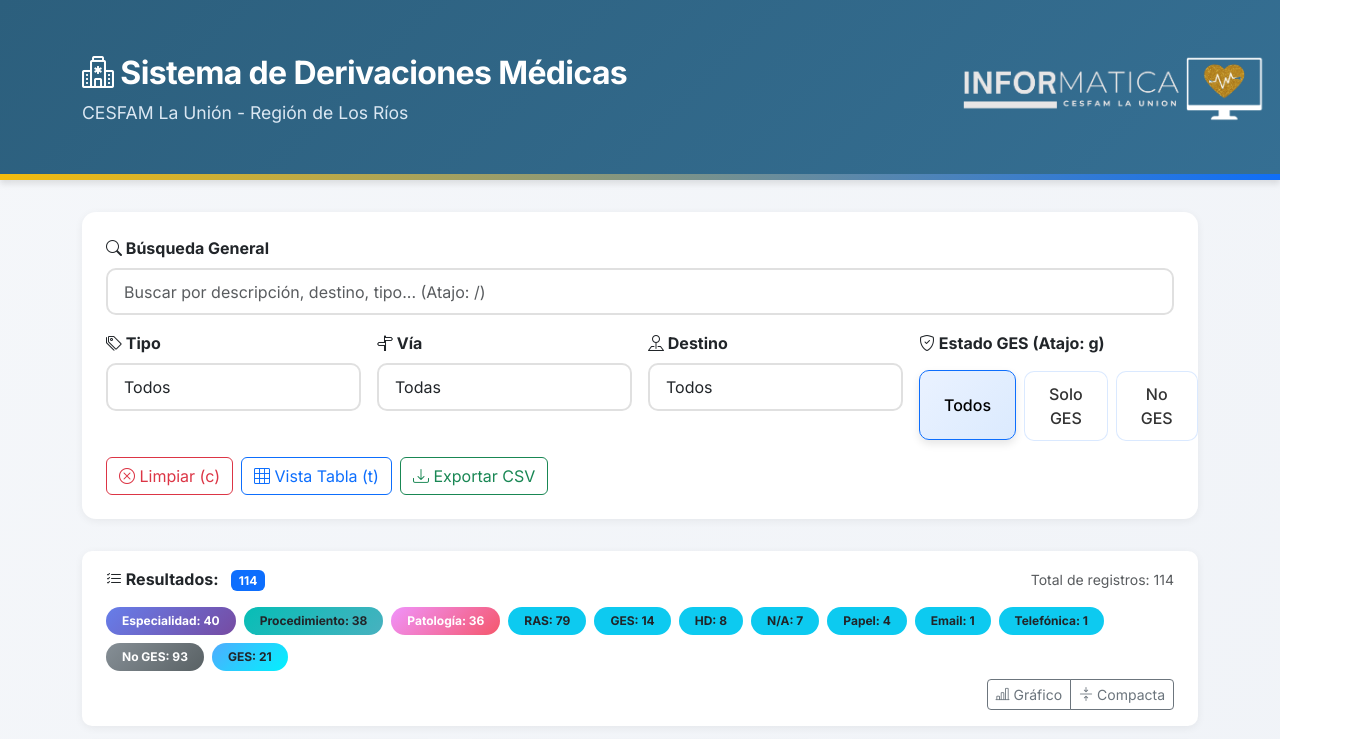
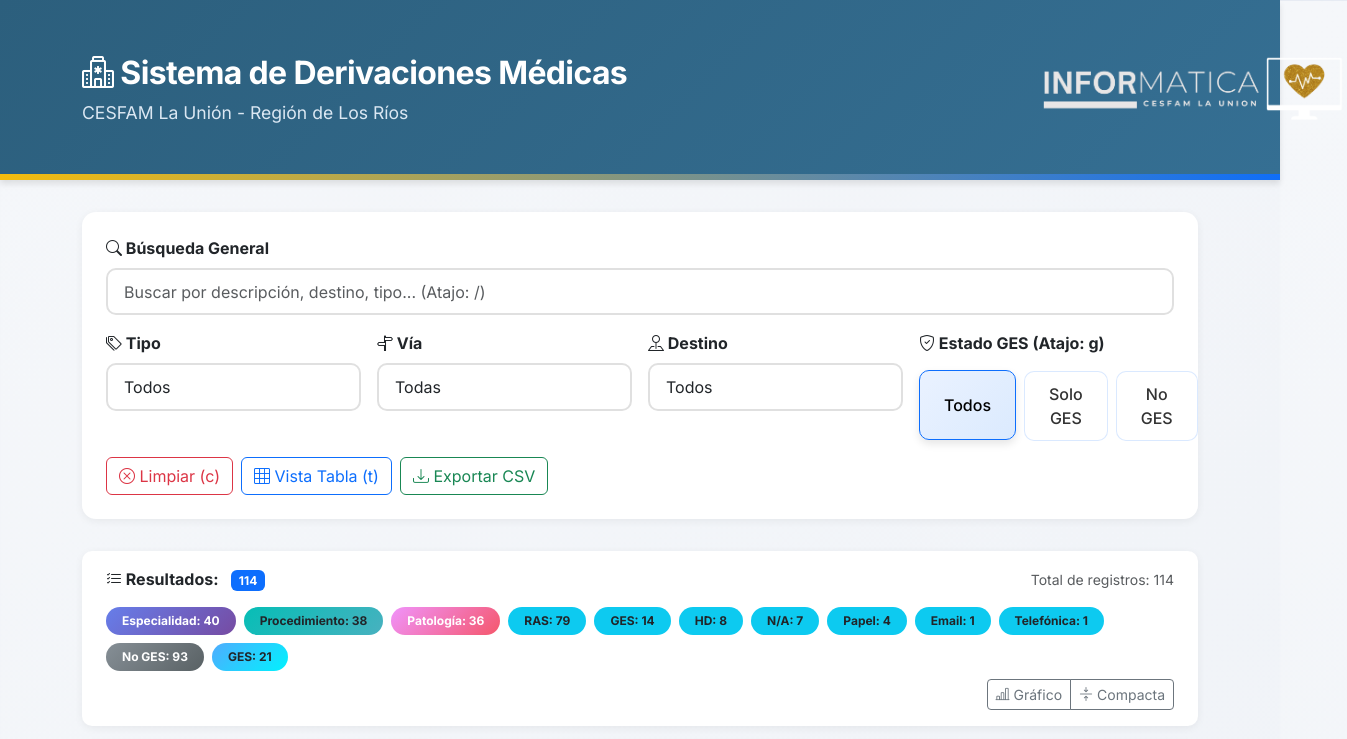
Before and after one commit to cesfamlu/DerivacionDatos, a plain HTML site: page index.html in a window 1280 px wide. Shown: the top 739 px of the page, 1347 px wide, since content can reach past the window. Drawn offline with nearby package versions, Linux system fonts and the light colour scheme.

Commit message:
Update index.html

```diff
--- a/index.html
+++ b/index.html
@@ -484,7 +484,7 @@
                     <p class="lead">CESFAM La Unión - Región de Los Ríos</p>
                 </div>
  <div class="col-md-2 text-end d-none d-md-block">
-                   <img src="LOGO.png" alt="Logo" style="max-width: 190%; height: 170%; margin-left: -80px;">
+                   <img src="LOGO.png" alt="Logo" style="max-width: 190%; height: 170%;">
                 </div>
             </div>
         </div>
```
